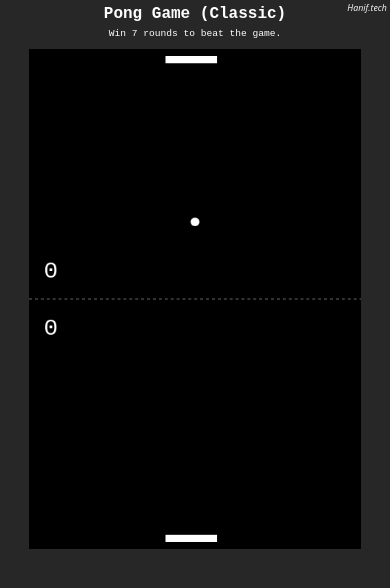
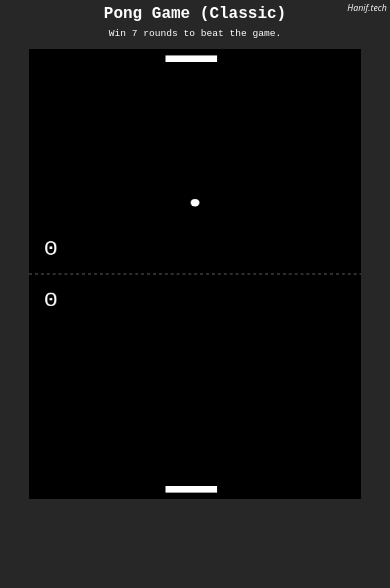
Before and after one commit to HANZ64/Pong-Game, a plain HTML site: page index.html in a window 390 px wide. Drawn offline with Linux system fonts and the light colour scheme.

Commit message:
Updated game speed & mobile view

```diff
--- a/script.js
+++ b/script.js
@@ -33,11 +33,11 @@ const isTablet = window.matchMedia("(max-width: 1024px)");
 if (isTablet.matches) {
   speedY = -4;
   speedX = speedY;
-  computerSpeed = 9;
+  computerSpeed = 7;
 } else {
   speedY = -4;
   speedX = speedY;
-  computerSpeed = 9;
+  computerSpeed = 7;
 }
 
 // Change Mobile Settings
@@ -49,6 +49,7 @@ function myFunction(isMobile) {
     paddleBottomX = 185;
     paddleTopX = 185;
     paddleDiff = 40;
+    computerSpeed = 0;
   }
 }
 myFunction(isMobile)
@@ -141,15 +142,15 @@ function ballBoundaries() {
       if (playerMoved && !isTablet.matches) {
         speedY -= 4;
         // Max Speed
-        if (speedY < -8) {
-          speedY = -8;
+        if (speedY < -12) {
+          speedY = -12;
           computerSpeed = 7.8;
         }
       } else {
         speedY -= 3.5;
         // Max Speed
-        if (speedY < -7.5) {
-          speedY = -7.5;
+        if (speedY < -10.5) {
+          speedY = -10.5;
           computerSpeed = 7.3;
         }
       }
@@ -169,14 +170,14 @@ function ballBoundaries() {
       if (playerMoved && !isTablet.matches) {
         speedY += 4;
         // Max Speed
-        if (speedY > 8) {
-          speedY = 8;
+        if (speedY > 12) {
+          speedY = 12;
         }
       } else {
         speedY -= 3.5;
         // Max Speed
-        if (speedY < 7.5) {
-          speedY = 7.5;
+        if (speedY < 10.5) {
+          speedY = 10.5;
         }
       }
       speedY = -speedY;
--- a/style.css
+++ b/style.css
@@ -109,13 +109,13 @@ footer a:visited {
 @media screen and (max-width: 500px) {
   canvas {
     width: 85%;
-    height: 500px;
+    height: 450px;
     margin-top: 10px;
   }
 
   .game-over-container {
     width: 85%;
-    height: 500px;
+    height: 450px;
     margin-top: 10px;
   }
 
```
